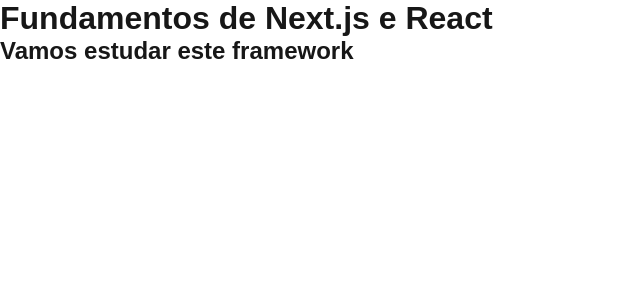
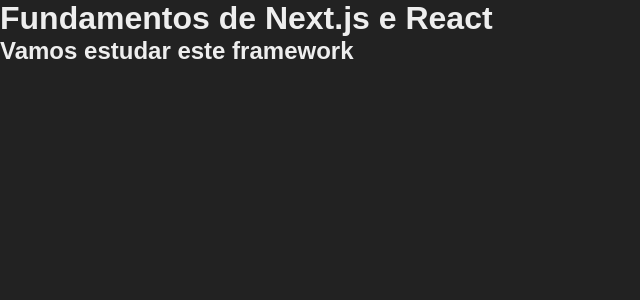
Before and after one commit to CarlosDanielGMS/curso-web-moderno, a Next.js app in the folder 15-nextjs/fundamentos/: page / in a window 1280 px wide. Shown: the top 300 px of the page, without its empty margins (0-640 px from the left). Built offline with nearby package versions, Linux system fonts and the light colour scheme.

Commit message:
feat: testa o css global

```diff
--- a/15-nextjs/fundamentos/src/pages/_app.jsx
+++ b/15-nextjs/fundamentos/src/pages/_app.jsx
@@ -1,4 +1,5 @@
 import "@/styles/globals.css";
+import "@/styles/app.css";
 
 export default function App({ Component, pageProps }) {
   return <Component {...pageProps} />;
--- /dev/null
+++ b/15-nextjs/fundamentos/src/styles/app.css
@@ -0,0 +1,7 @@
+html,
+body {
+  max-width: 100vw;
+  overflow-x: hidden;
+  background-color: #222;
+  color: #EEE;
+}
--- a/15-nextjs/fundamentos/src/styles/globals.css
+++ b/15-nextjs/fundamentos/src/styles/globals.css
@@ -1,15 +1,3 @@
-:root {
-  --background: #ffffff;
-  --foreground: #171717;
-}
-
-@media (prefers-color-scheme: dark) {
-  :root {
-    --background: #0a0a0a;
-    --foreground: #ededed;
-  }
-}
-
 html,
 body {
   max-width: 100vw;
```
